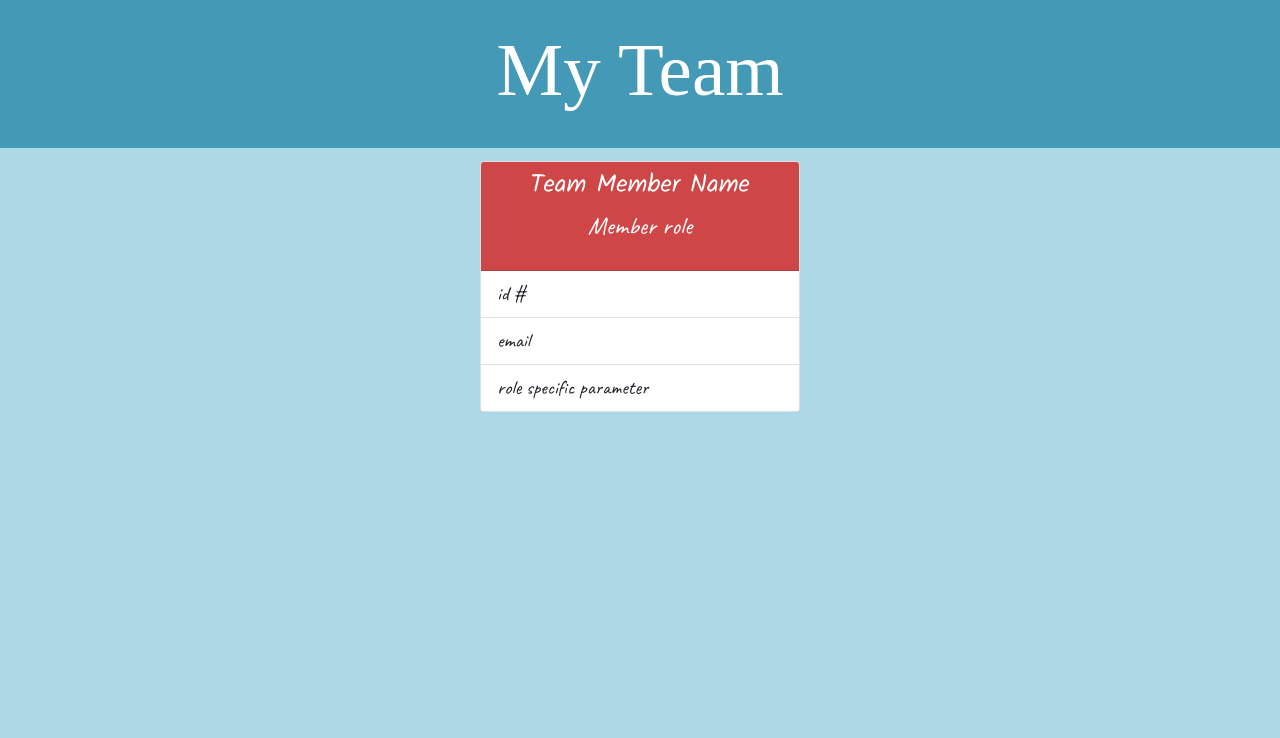
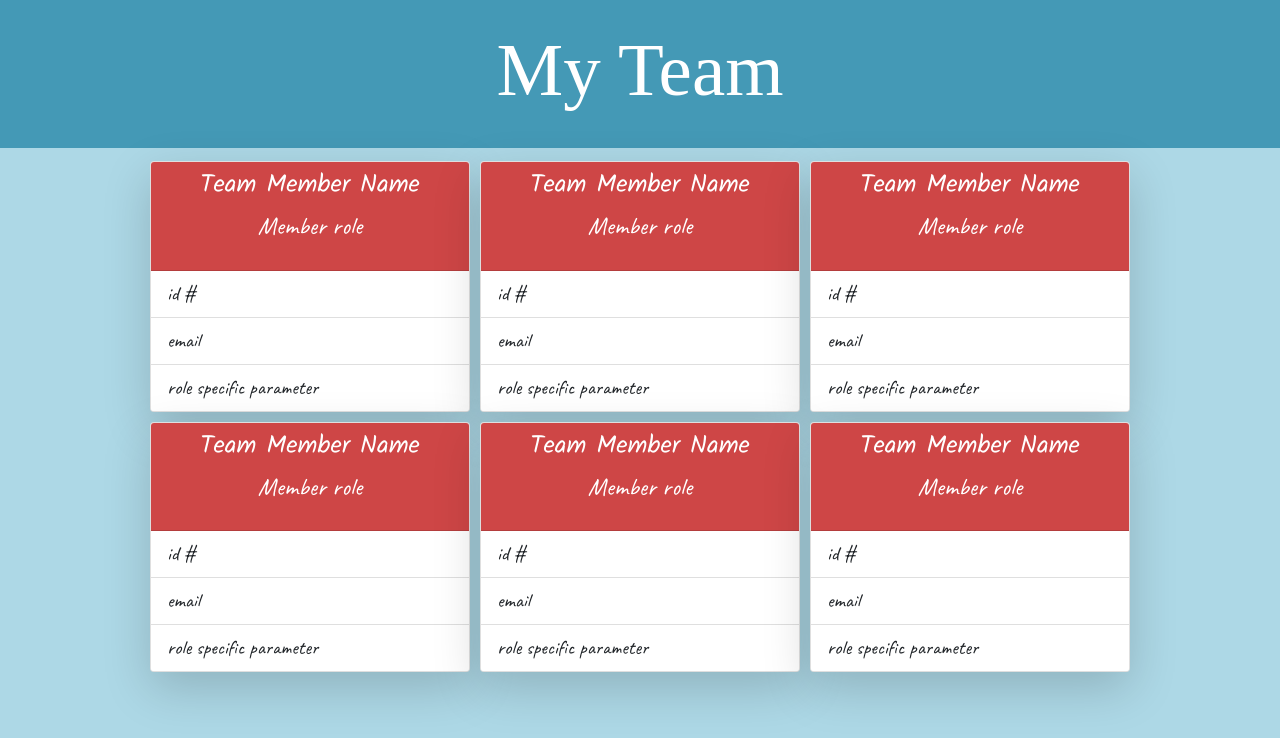
Before and after one commit to andrewbyoo/team-profile-generator, a website: page src/template-index.html in a window 1280 px wide. Drawn offline with nearby package versions, Linux system fonts and the light colour scheme; a web font is replaced by a local one.

Commit message:
Added bootstrap class of shadow-lg to card, and added more copies of the card to check layout

```diff
--- a/src/template-index.html
+++ b/src/template-index.html
@@ -20,7 +20,62 @@
 
 <body>
   <main class="d-flex flex-wrap p-2 bd-highlight justify-content-center">
-    <article class="card" style="width: 20rem;">
+    <article class="card shadow-lg" style="width: 20rem;">
+      <section class="card-header">
+        <h2 class="memberName">Team Member Name</h2>
+        <p class="memberRole">Member role</p>
+      </section>
+      <ul class="list-group list-group-flush">
+        <li class="list-group-item">id #</li>
+        <li class="list-group-item">email</li>
+        <li class="list-group-item">role specific parameter</li>
+      </ul>
+    </article>
+    <article class="card shadow-lg" style="width: 20rem;">
+      <section class="card-header">
+        <h2 class="memberName">Team Member Name</h2>
+        <p class="memberRole">Member role</p>
+      </section>
+      <ul class="list-group list-group-flush">
+        <li class="list-group-item">id #</li>
+        <li class="list-group-item">email</li>
+        <li class="list-group-item">role specific parameter</li>
+      </ul>
+    </article>
+    <article class="card shadow-lg" style="width: 20rem;">
+      <section class="card-header">
+        <h2 class="memberName">Team Member Name</h2>
+        <p class="memberRole">Member role</p>
+      </section>
+      <ul class="list-group list-group-flush">
+        <li class="list-group-item">id #</li>
+        <li class="list-group-item">email</li>
+        <li class="list-group-item">role specific parameter</li>
+      </ul>
+    </article>
+    <article class="card shadow-lg" style="width: 20rem;">
+      <section class="card-header">
+        <h2 class="memberName">Team Member Name</h2>
+        <p class="memberRole">Member role</p>
+      </section>
+      <ul class="list-group list-group-flush">
+        <li class="list-group-item">id #</li>
+        <li class="list-group-item">email</li>
+        <li class="list-group-item">role specific parameter</li>
+      </ul>
+    </article>
+    <article class="card shadow-lg" style="width: 20rem;">
+      <section class="card-header">
+        <h2 class="memberName">Team Member Name</h2>
+        <p class="memberRole">Member role</p>
+      </section>
+      <ul class="list-group list-group-flush">
+        <li class="list-group-item">id #</li>
+        <li class="list-group-item">email</li>
+        <li class="list-group-item">role specific parameter</li>
+      </ul>
+    </article>
+    <article class="card shadow-lg" style="width: 20rem;">
       <section class="card-header">
         <h2 class="memberName">Team Member Name</h2>
         <p class="memberRole">Member role</p>
```
